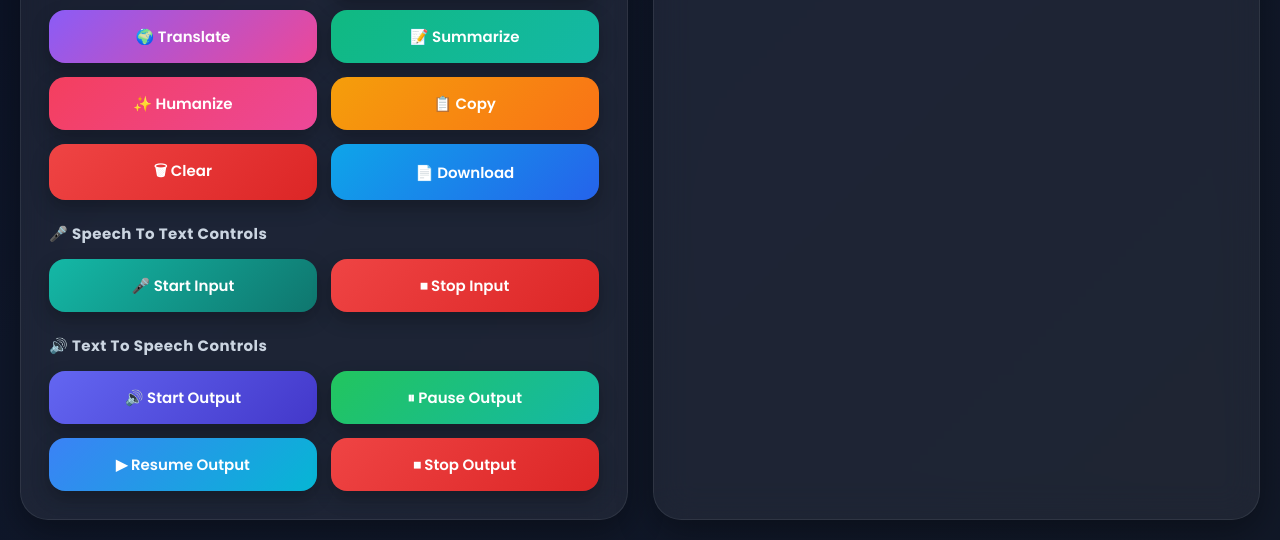
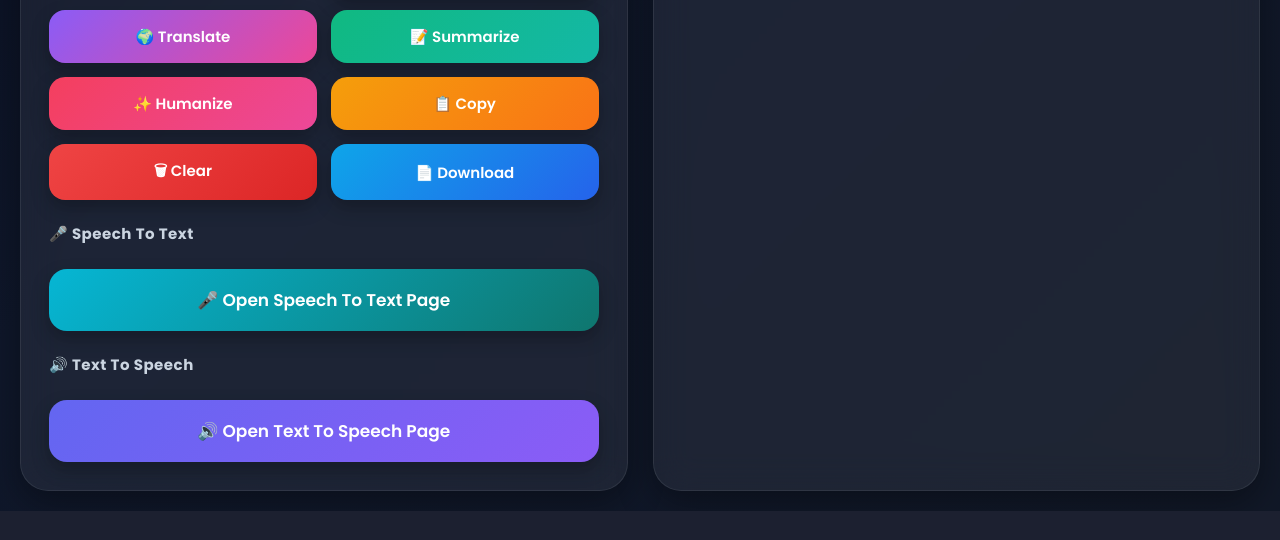
Before and after one commit to devanshsinghtomar/-AI-document-processing-platform-2, a Flask app: page / in a window 1280 px wide. Shown: the part 1109-1649 px from the top of the page. After the commit the page ends 1620 px from the top, so only its background shows below. Run offline with Flask 3, Linux system fonts and the light colour scheme; the visitor is signed in with stand-in values (Sample User, id 1).

Commit message:
Update index.html

```diff
--- a/templates/index.html
+++ b/templates/index.html
@@ -245,12 +245,6 @@ gap:14px;
 margin-bottom:18px;
 }
 
-.audio-grid{
-display:grid;
-grid-template-columns:repeat(2,1fr);
-gap:14px;
-}
-
 /* =========================================
 BUTTONS
 ========================================= */
@@ -316,19 +310,11 @@ background:linear-gradient(135deg,#0ea5e9,#2563eb);
 }
 
 .btn-speech{
-background:linear-gradient(135deg,#14b8a6,#0f766e);
+background:linear-gradient(135deg,#06b6d4,#0f766e);
 }
 
 .btn-tts{
-background:linear-gradient(135deg,#6366f1,#4338ca);
-}
-
-.btn-stop{
-background:linear-gradient(135deg,#ef4444,#dc2626);
-}
-
-.btn-pause{
-background:linear-gradient(135deg,#22c55e,#14b8a6);
+background:linear-gradient(135deg,#6366f1,#8b5cf6);
 }
 
 /* =========================================
@@ -374,8 +360,7 @@ height:450px;
 
 @media(max-width:700px){
 
-.controls-grid,
-.audio-grid{
+.controls-grid{
 grid-template-columns:1fr;
 }
 
@@ -536,61 +521,61 @@ onclick="downloadPDF()">
 
 </div>
 
-<!-- INPUT AUDIO -->
+<!-- SPEECH TO TEXT -->
 
 <div class="control-section">
 
 <div class="section-title">
-🎤 Speech To Text Controls
+🎤 Speech To Text
 </div>
 
-<div class="audio-grid">
+<a href="/speech-to-text"
+style="text-decoration:none;">
 
-<button class="btn-speech"
-id="speechBtn">
-🎤 Start Input
+<button
+class="btn-speech"
+style="
+width:100%;
+padding:18px;
+font-size:17px;
+border-radius:18px;
+margin-top:10px;
+">
+
+🎤 Open Speech To Text Page
+
 </button>
 
-<button class="btn-stop"
-id="stopSpeechBtn">
-⏹ Stop Input
-</button>
+</a>
 
 </div>
 
-</div>
-
-<!-- OUTPUT AUDIO -->
+<!-- TEXT TO SPEECH -->
 
 <div class="control-section">
 
 <div class="section-title">
-🔊 Text To Speech Controls
+🔊 Text To Speech
 </div>
 
-<div class="audio-grid">
+<a href="/text-to-speech"
+style="text-decoration:none;">
 
-<button class="btn-tts"
-onclick="speakOutput()">
-🔊 Start Output
+<button
+class="btn-tts"
+style="
+width:100%;
+padding:18px;
+font-size:17px;
+border-radius:18px;
+margin-top:10px;
+">
+
+🔊 Open Text To Speech Page
+
 </button>
 
-<button class="btn-pause"
-onclick="pauseSpeech()">
-⏸ Pause Output
-</button>
-
-<button class="btn-upload"
-onclick="resumeSpeech()">
-▶ Resume Output
-</button>
-
-<button class="btn-stop"
-onclick="stopSpeechOutput()">
-⏹ Stop Output
-</button>
-
-</div>
+</a>
 
 </div>
 
@@ -991,200 +976,6 @@ updateStatus('❌ Download failed');
 }
 }
 
-/* =========================================
-SPEECH TO TEXT
-========================================= */
-
-const speechBtn =
-document.getElementById('speechBtn');
-
-const stopSpeechBtn =
-document.getElementById('stopSpeechBtn');
-
-let recognition;
-
-if('webkitSpeechRecognition' in window ||
-'SpeechRecognition' in window){
-
-const SpeechRecognition =
-window.SpeechRecognition ||
-window.webkitSpeechRecognition;
-
-recognition =
-new SpeechRecognition();
-
-recognition.continuous = true;
-
-recognition.interimResults = false;
-
-recognition.lang = 'en-US';
-
-speechBtn.addEventListener('click',()=>{
-
-recognition.start();
-
-updateStatus('🎤 Listening started...');
-
-speechBtn.innerText =
-'🎙 Listening...';
-
-});
-
-stopSpeechBtn.addEventListener('click',()=>{
-
-recognition.stop();
-
-speechBtn.innerText =
-'🎤 Start Input';
-
-updateStatus('⏹ Speech input stopped');
-
-});
-
-recognition.onresult = (event)=>{
-
-let transcript = '';
-
-for(let i=event.resultIndex;
-i<event.results.length;i++){
-
-transcript +=
-event.results[i][0].transcript + ' ';
-
-}
-
-document.getElementById('inputText').value +=
-transcript;
-
-};
-
-recognition.onerror = ()=>{
-
-updateStatus('❌ Speech recognition failed');
-
-speechBtn.innerText =
-'🎤 Start Input';
-
-};
-
-recognition.onend = ()=>{
-
-speechBtn.innerText =
-'🎤 Start Input';
-
-};
-
-}else{
-
-speechBtn.disabled = true;
-
-stopSpeechBtn.disabled = true;
-
-}
-
-/* =========================================
-TEXT TO SPEECH
-========================================= */
-
-let speechInstance;
-
-function speakOutput(){
-
-const text =
-document.getElementById('outputText').innerText;
-
-if(!text ||
-text === 'Output cleared'){
-
-alert('No output available');
-
-return;
-
-}
-
-window.speechSynthesis.cancel();
-
-speechInstance =
-new SpeechSynthesisUtterance();
-
-speechInstance.text = text;
-
-speechInstance.volume = 1;
-
-speechInstance.rate = 1;
-
-speechInstance.pitch = 1;
-
-const hindiRegex =
-/[\u0900-\u097F]/;
-
-if(hindiRegex.test(text)){
-
-speechInstance.lang = 'hi-IN';
-
-}else{
-
-speechInstance.lang = 'en-US';
-
-}
-
-const voices =
-window.speechSynthesis.getVoices();
-
-const matchedVoice =
-voices.find(voice =>
-voice.lang === speechInstance.lang
-);
-
-if(matchedVoice){
-
-speechInstance.voice = matchedVoice;
-
-}
-
-window.speechSynthesis.speak(speechInstance);
-
-updateStatus('🔊 Reading started...');
-
-speechInstance.onend = ()=>{
-
-updateStatus('✅ Reading completed');
-
-};
-
-}
-
-function pauseSpeech(){
-
-window.speechSynthesis.pause();
-
-updateStatus('⏸ Output paused');
-
-}
-
-function resumeSpeech(){
-
-window.speechSynthesis.resume();
-
-updateStatus('▶ Output resumed');
-
-}
-
-function stopSpeechOutput(){
-
-window.speechSynthesis.cancel();
-
-updateStatus('⏹ Output stopped');
-
-}
-
-window.speechSynthesis.onvoiceschanged =
-()=>{
-
-window.speechSynthesis.getVoices();
-
-};
-
 </script>
 
 </body>
```
Lines whose indentation alone changed are shown as unchanged.
